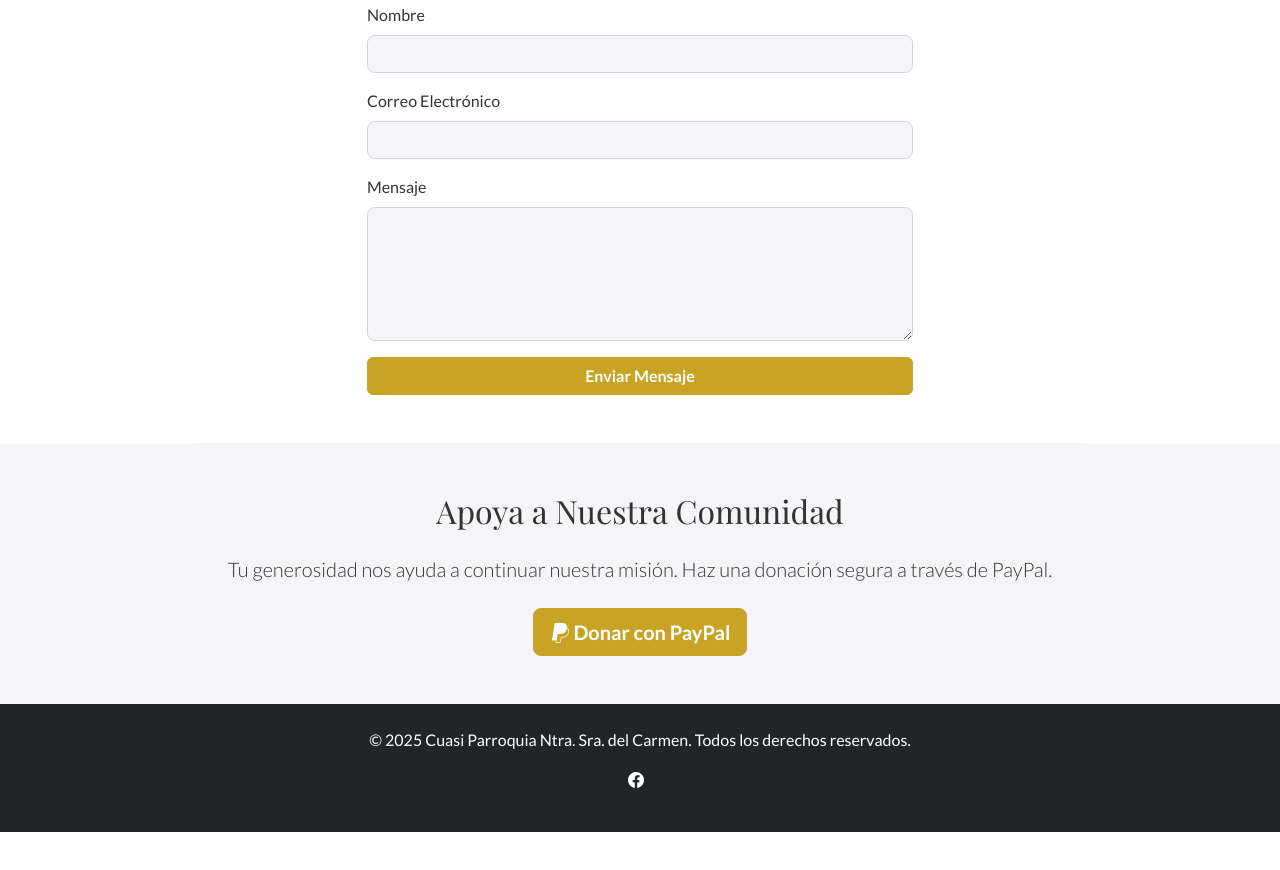
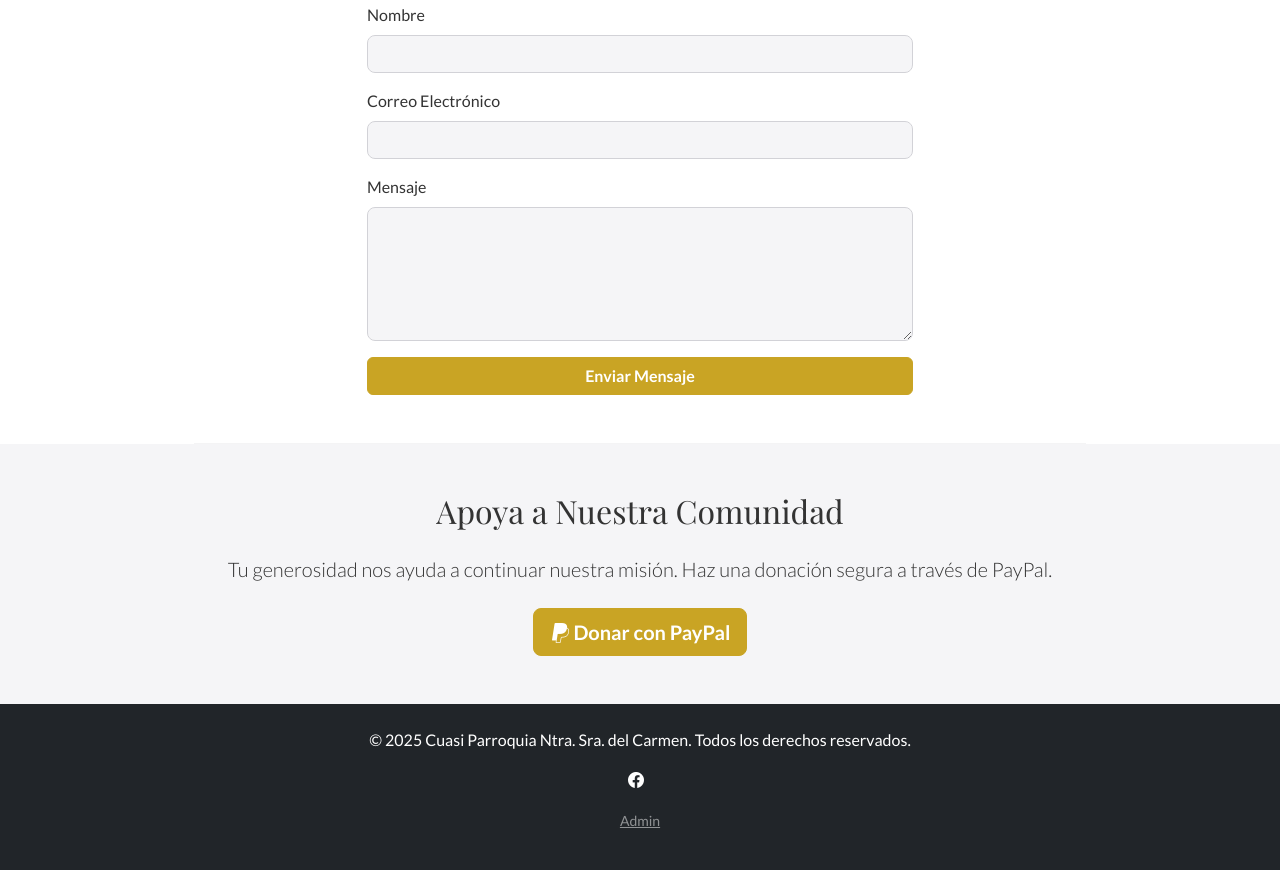
Before and after one commit to Bincell1/Cuasi-Parroquia-Ntra.-Sra.-del-Carmen, a plain HTML site: page index.html in a window 1280 px wide. Shown: the part 3011-3881 px from the top of the page. Before the commit the page ends 3843 px from the top, so only its background shows below. Drawn offline with nearby package versions, Linux system fonts and the light colour scheme.

Commit message:
feat: Add admin link to footer

```diff
--- a/index.html
+++ b/index.html
@@ -171,6 +171,7 @@
             <p>
                 <a href="https://www.facebook.com/profile.php?id=100077360201840" class="text-white me-2"><i class="bi bi-facebook"></i></a>
             </p>
+            <p><a href="admin.html" class="text-white-50 small">Admin</a></p>
         </div>
     </footer>
 
```
